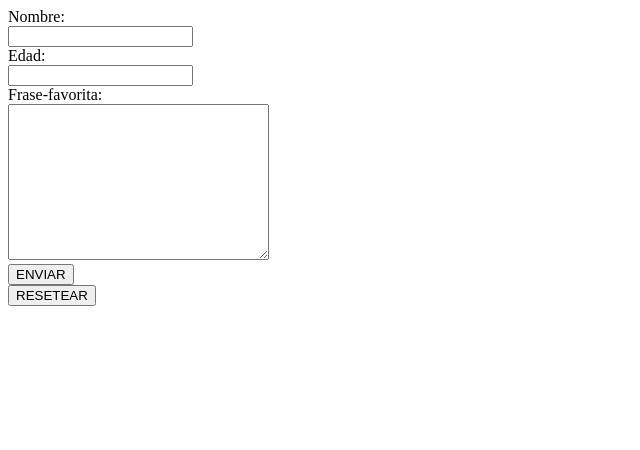
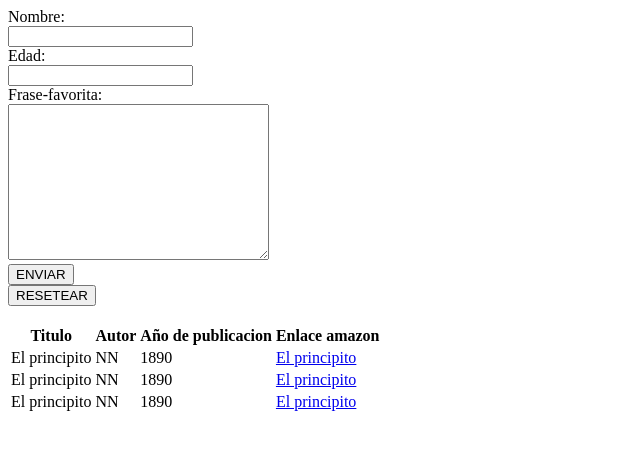
Before and after one commit to ronaldtro/Pruebas_HTML, a plain HTML site: page Ejercicio 2/index.html in a window 1280 px wide. Shown: the whole page, without its empty margins (0-640 px from the left). Drawn offline with Linux system fonts and the light colour scheme.

Commit message:
Parte 2..

```diff
--- a/Ejercicio 2/index.html
+++ b/Ejercicio 2/index.html
@@ -17,5 +17,32 @@
         <button type="submit">ENVIAR</button><br>
         <button type="reset">RESETEAR</button><br>
     </form>
+    <br>
+    <table>
+        <tr>
+            <th>Titulo</th>
+            <th>Autor</th>
+            <th>Año de publicacion</th>
+            <th>Enlace amazon</th>
+        </tr>
+        <tr>
+            <td>El principito</td>
+            <td>NN</td>
+            <td>1890</td>
+            <td><a href="www.amazon.com">El principito</a></td>
+        </tr>
+        <tr>
+            <td>El principito</td>
+            <td>NN</td>
+            <td>1890</td>
+            <td><a href="www.amazon.com">El principito</a></td>
+        </tr>
+        <tr>
+            <td>El principito</td>
+            <td>NN</td>
+            <td>1890</td>
+            <td><a href="www.amazon.com">El principito</a></td>
+        </tr>
+    </table>
 </body>
 </html>
```
